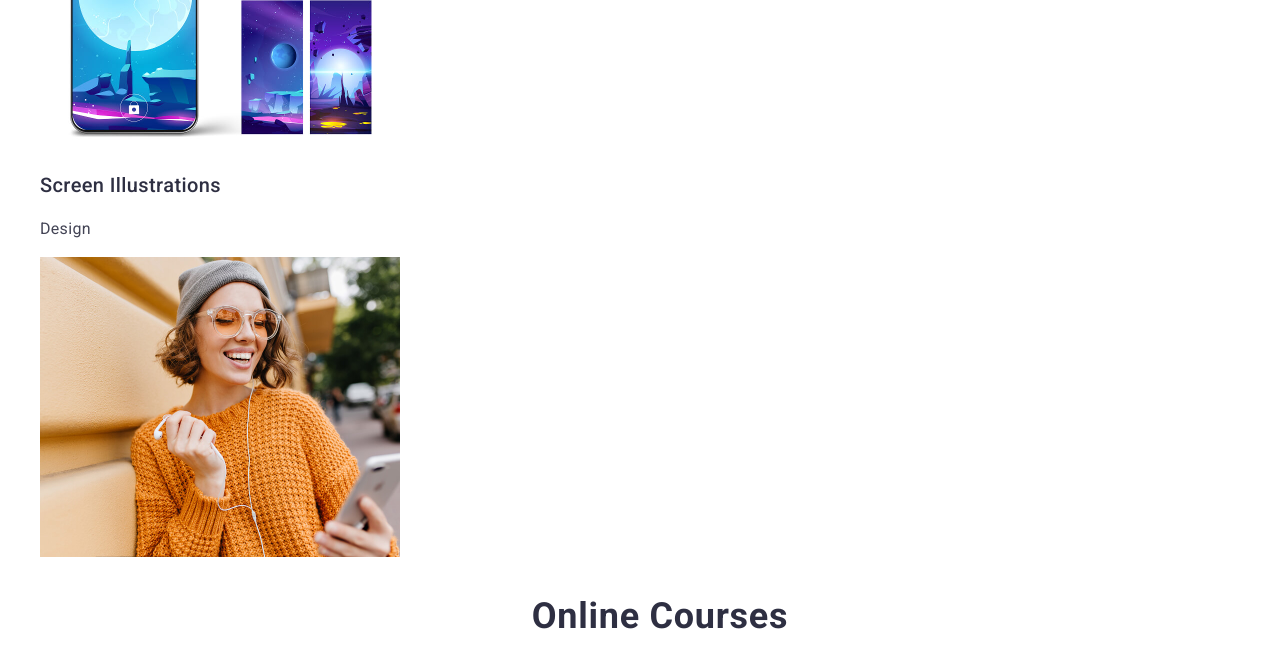
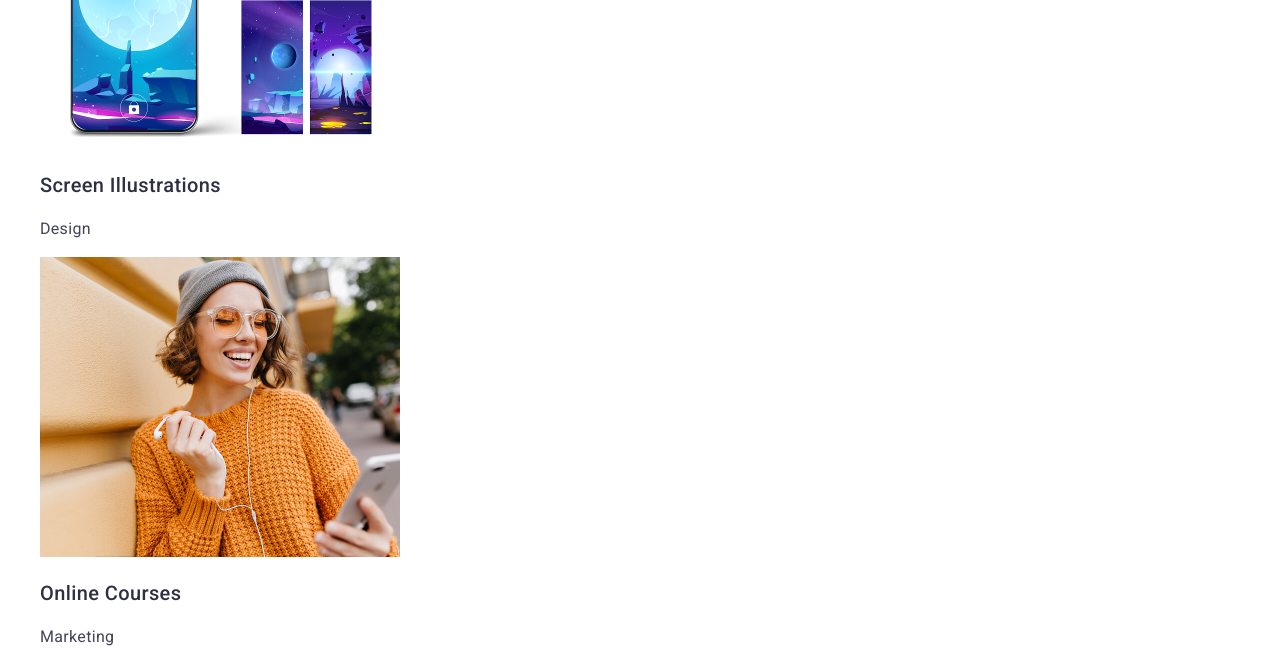
Before and after one commit to ponomarenko404-lang/goit-markup-hw-02, a plain HTML site: page index.html in a window 1280 px wide. Shown: the part 4198-4857 px from the top of the page. Drawn offline with nearby package versions, Linux system fonts and the light colour scheme.

Commit message:
add initial files

```diff
--- a/index.html
+++ b/index.html
@@ -166,7 +166,7 @@
               width="360"
               height="300"
             />
-            <h3 class="team-title">Online Courses</h3>
+            <h3 class="portfolio-title">Online Courses</h3>
             <p class="post-title">Marketing</p>
           </li>
         </ul>
```
